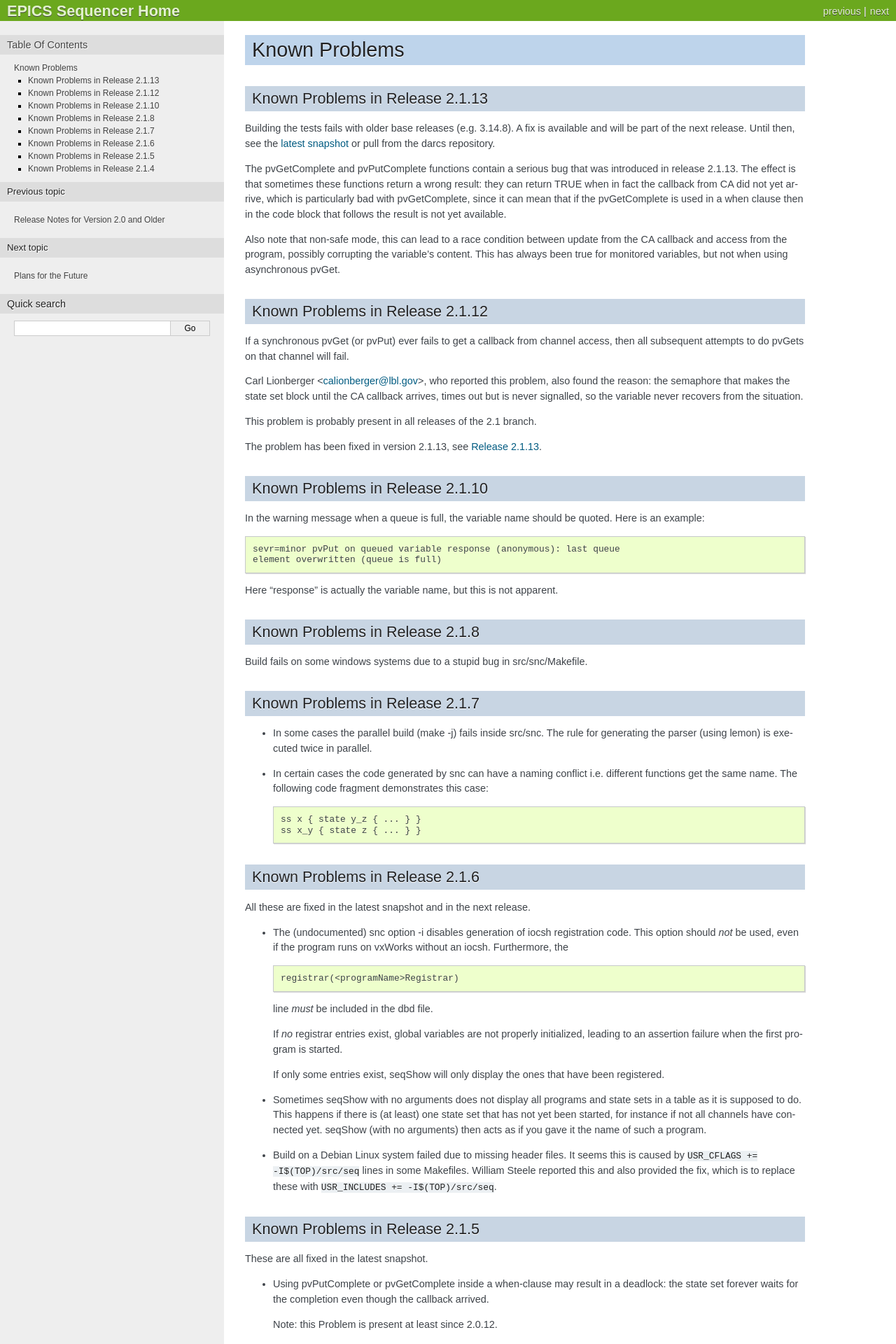
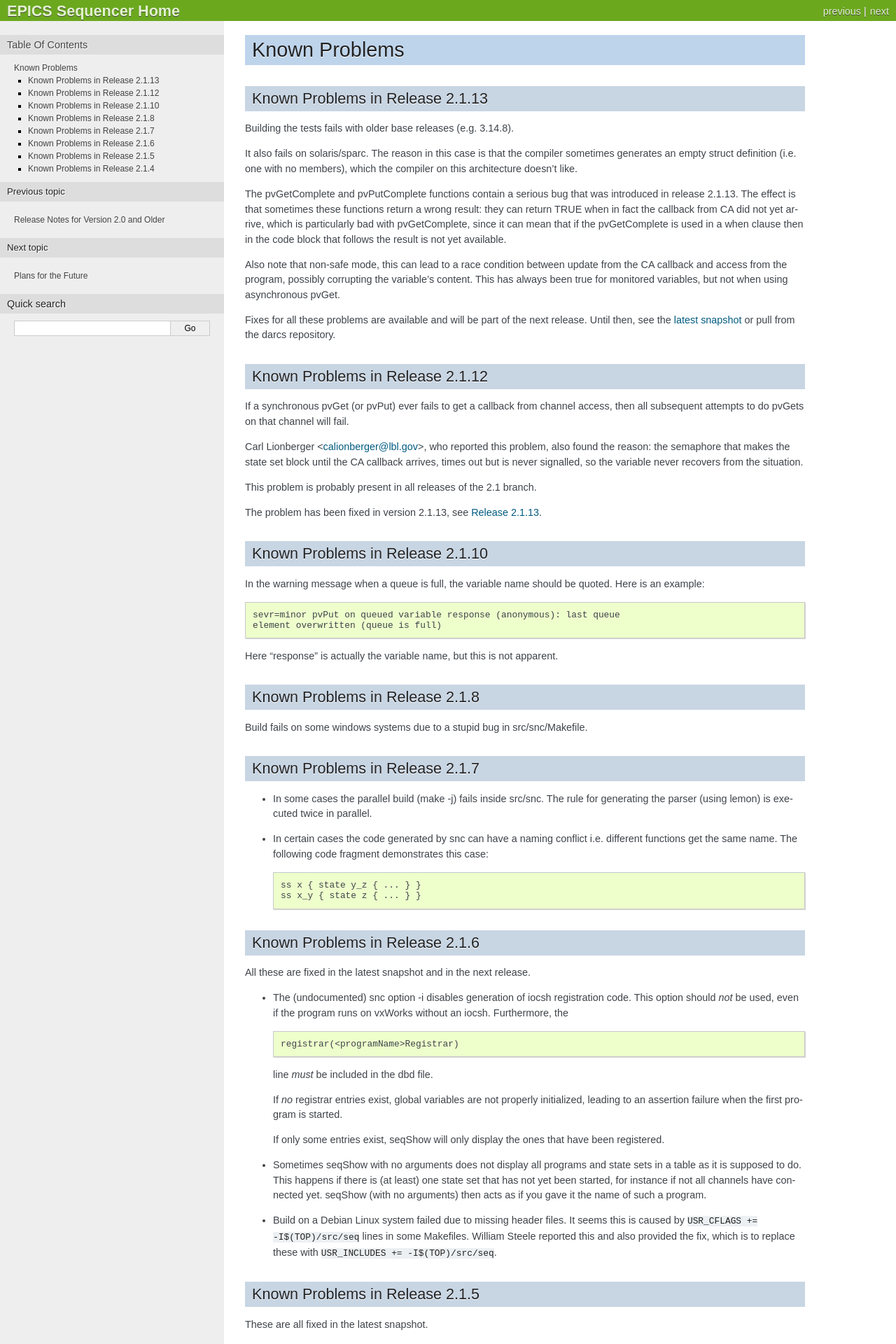
Before and after one commit to jeonghanlee/sequencer-2-2, a Sphinx documentation site: the page built from documentation/KnownProblems.txt, in a window 1280 px wide. Shown: the top 1920 px of the page at 70% size. Built offline with Sphinx 7.4.7, drawn with Linux system fonts in a browser that asks for light colours.

Commit message:
docs: say that fixes are in the latest snapshot in known problems page

```diff
--- a/documentation/KnownProblems.txt
+++ b/documentation/KnownProblems.txt
@@ -7,10 +7,10 @@ Known Problems in Release 2.1.13
 --------------------------------
 
 Building the tests fails with older base releases (e.g. 3.14.8).
-A fix is available and will be part of the next release. Until then,
-see the `latest snapshot`_ or pull from the darcs repository.
 
-.. _latest snapshot: http://www-csr.bessy.de/control/SoftDist/sequencer/releases/seq-snapshot-latest.tar.gz
+It also fails on solaris/sparc. The reason in this case is that the
+compiler sometimes generates an empty struct definition (i.e. one with
+no members), which the compiler on this architecture doesn't like.
 
 The pvGetComplete and pvPutComplete functions contain a serious bug
 that was introduced in release 2.1.13. The effect is that sometimes
@@ -24,6 +24,12 @@ Also note that non-safe mode, this can lead to a race condition
 between update from the CA callback and access from the program,
 possibly corrupting the variable's content. This has always been true
 for monitored variables, but not when using asynchronous pvGet.
+
+Fixes for all these problems are available and will be part of the next
+release. Until then, see the `latest snapshot`_ or pull from the darcs
+repository.
+
+.. _latest snapshot: http://www-csr.bessy.de/control/SoftDist/sequencer/releases/seq-snapshot-latest.tar.gz
 
 
 .. _Known_Problems_2.1.12:
```
